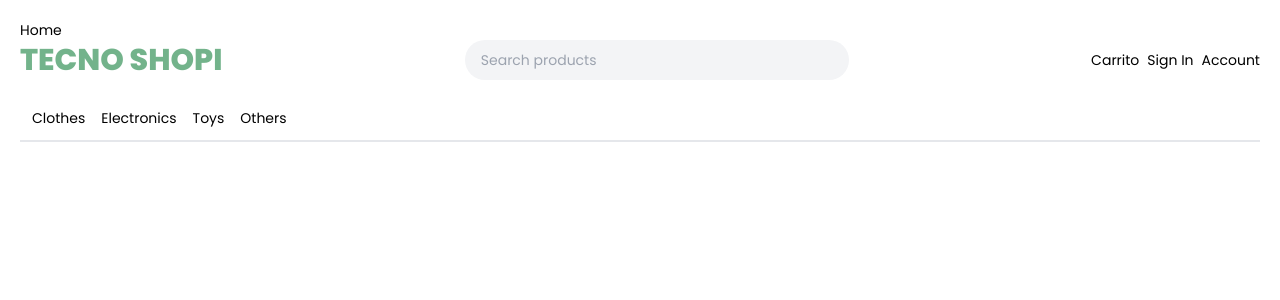
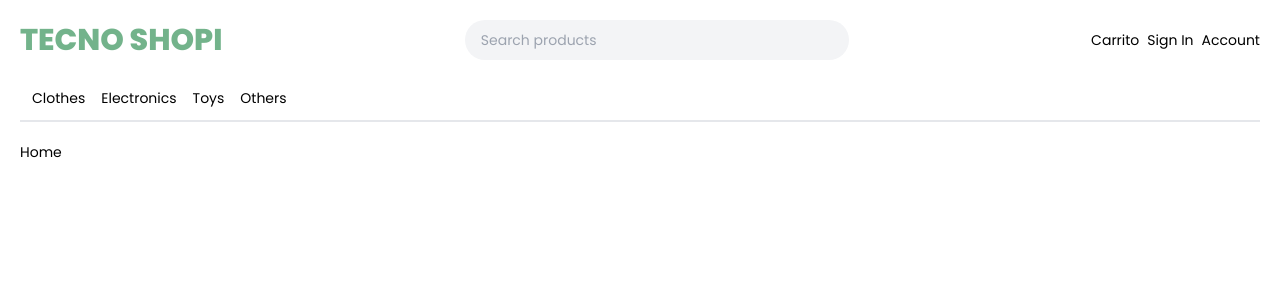
Before and after one commit to elluncordev/ecommerce-react-demo, a React (Vite) app: page / in a window 1280 px wide. Shown: the top 300 px of the page. Built offline with nearby package versions, Linux system fonts and the light colour scheme.

Commit message:
Agregamos layout el cual contiene navbar para todas las vistas

```diff
--- a/index.html
+++ b/index.html
@@ -11,7 +11,7 @@
     />
     <title>Tecno Shopi | Tu tienda de confianza</title>
   </head>
-  <body class="font-poppins p-5 text-sm">
+  <body class="font-poppins text-sm">
     <div id="root"></div>
     <script type="module" src="/src/main.jsx"></script>
   </body>
--- /dev/null
+++ b/src/Components/Layout/index.jsx
@@ -0,0 +1,13 @@
+import { Navbar } from "../NavBar";
+import { Outlet as Page } from "react-router-dom";
+
+export const Layout = () => {
+  return (
+    <>
+      <Navbar />
+      <main className="flex flex-col m-5">
+        <Page />
+      </main>
+    </>
+  );
+};
--- a/src/Components/NavBar/index.jsx
+++ b/src/Components/NavBar/index.jsx
@@ -3,7 +3,7 @@ import { NavLinkItem } from "../NavBarItem";
 
 export const Navbar = () => {
   return (
-    <header className="w-full h-auto flex flex-col">
+    <header className="flex flex-col m-5">
       <nav>
         <div className=" flex flex-row items-center justify-between">
           <h1 className="font-bold text-3xl text-green-700/60">
--- a/src/Pages/App/index.jsx
+++ b/src/Pages/App/index.jsx
@@ -6,17 +6,23 @@ import { MyOrders } from "../MyOrders";
 import { NotFound } from "../NotFound";
 import { SignIn } from "../SignIn";
 import { Navbar } from "../../Components/NavBar";
+import { Layout } from "../../Components/Layout";
 
 import "./App.css";
 
 const AppRoutes = () => {
   let routers = useRoutes([
+    {
+      element: <Layout />,
+      children: [
         { path: "/", element: <Home /> },
         { path: "/account", element: <MyAccount /> },
         { path: "/my-order", element: <MyOrder /> },
         { path: "/my-orders", element: <MyOrders /> },
         { path: "/sign-in", element: <SignIn /> },
         { path: "/*", element: <NotFound /> },
+      ],
+    },
   ]);
 
   return routers;
@@ -26,7 +32,6 @@ function App() {
   return (
     <BrowserRouter>
       <AppRoutes />
-      <Navbar />
     </BrowserRouter>
   );
 }
```
Lines whose indentation alone changed are shown as unchanged.
